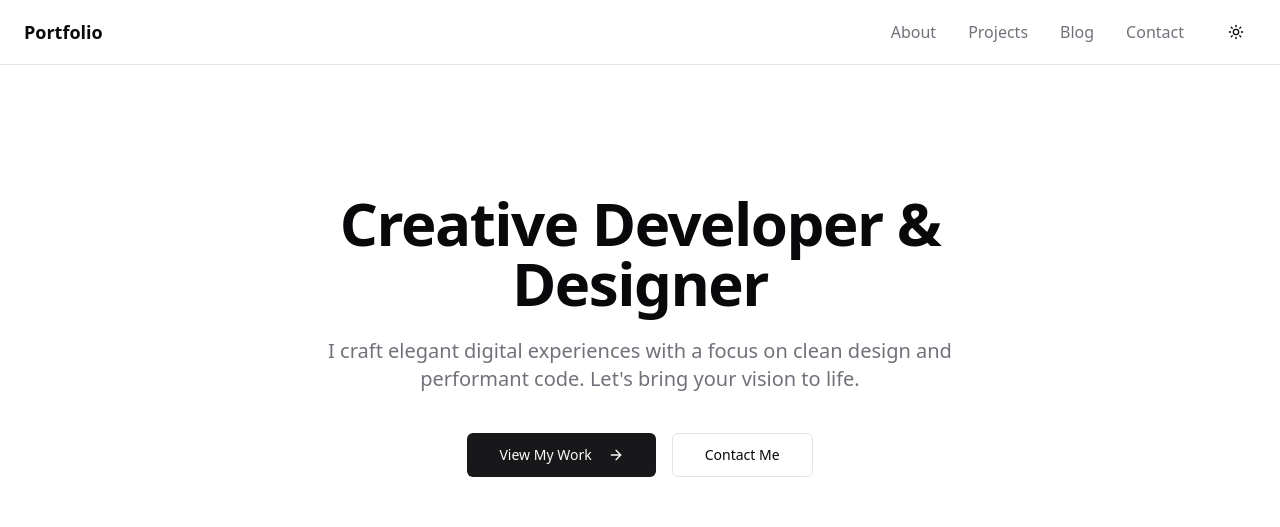
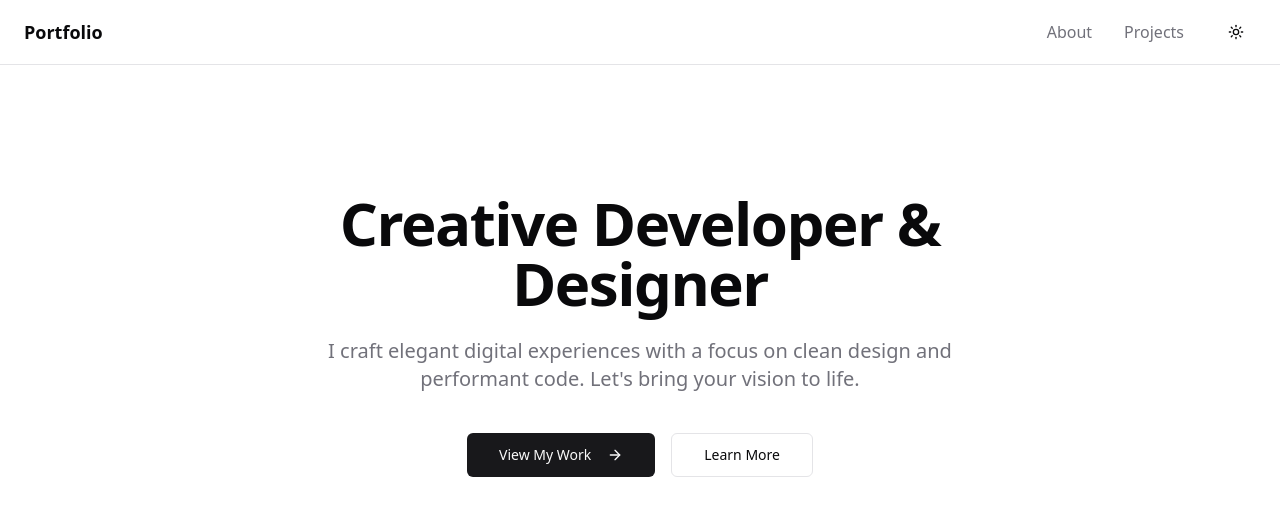
Before and after one commit to kpate349/Personal-Website, a React (Vite) app: page / in a window 1280 px wide. Shown: the top 527 px of the page. Built offline with nearby package versions, Linux system fonts and the light colour scheme.

Commit message:
Remove Blog and Contact pages
Remove the Blog and Contact pages and their associated links from the navigation.

```diff
--- a/src/App.tsx
+++ b/src/App.tsx
@@ -10,8 +10,6 @@ import { MainLayout } from "./layouts/MainLayout";
 import Index from "./pages/Index";
 import About from "./pages/About";
 import Projects from "./pages/Projects";
-import Blog from "./pages/Blog";
-import Contact from "./pages/Contact";
 import NotFound from "./pages/NotFound";
 
 const queryClient = new QueryClient();
@@ -27,8 +25,6 @@ const App = () => (
             <Route path="/" element={<Index />} />
             <Route path="/about" element={<About />} />
             <Route path="/projects" element={<Projects />} />
-            <Route path="/blog" element={<Blog />} />
-            <Route path="/contact" element={<Contact />} />
             <Route path="*" element={<NotFound />} />
           </Routes>
         </MainLayout>
--- a/src/components/Navbar.tsx
+++ b/src/components/Navbar.tsx
@@ -13,8 +13,6 @@ export function Navbar() {
   const navItems = [
     { title: "About", path: "/about" },
     { title: "Projects", path: "/projects" },
-    { title: "Blog", path: "/blog" },
-    { title: "Contact", path: "/contact" },
   ];
 
   return (
--- a/src/components/ServicesSection.tsx
+++ b/src/components/ServicesSection.tsx
@@ -57,7 +57,7 @@ export function ServicesSection() {
               </CardContent>
               <CardFooter>
                 <Button variant="outline" className="w-full" asChild>
-                  <Link to="/contact">
+                  <Link to="/projects">
                     Learn More <ArrowRight className="ml-2 h-4 w-4" />
                   </Link>
                 </Button>
@@ -68,7 +68,7 @@ export function ServicesSection() {
 
         <div className="mt-12 text-center">
           <Button asChild size="lg">
-            <Link to="/contact">
+            <Link to="/projects">
               Get Custom Solution
               <ArrowRight className="ml-2 h-4 w-4" />
             </Link>
--- a/src/pages/Index.tsx
+++ b/src/pages/Index.tsx
@@ -23,7 +23,7 @@ const Index = () => {
               </Link>
             </Button>
             <Button asChild variant="outline" size="lg">
-              <Link to="/contact">Contact Me</Link>
+              <Link to="/about">Learn More</Link>
             </Button>
           </div>
         </div>
```
